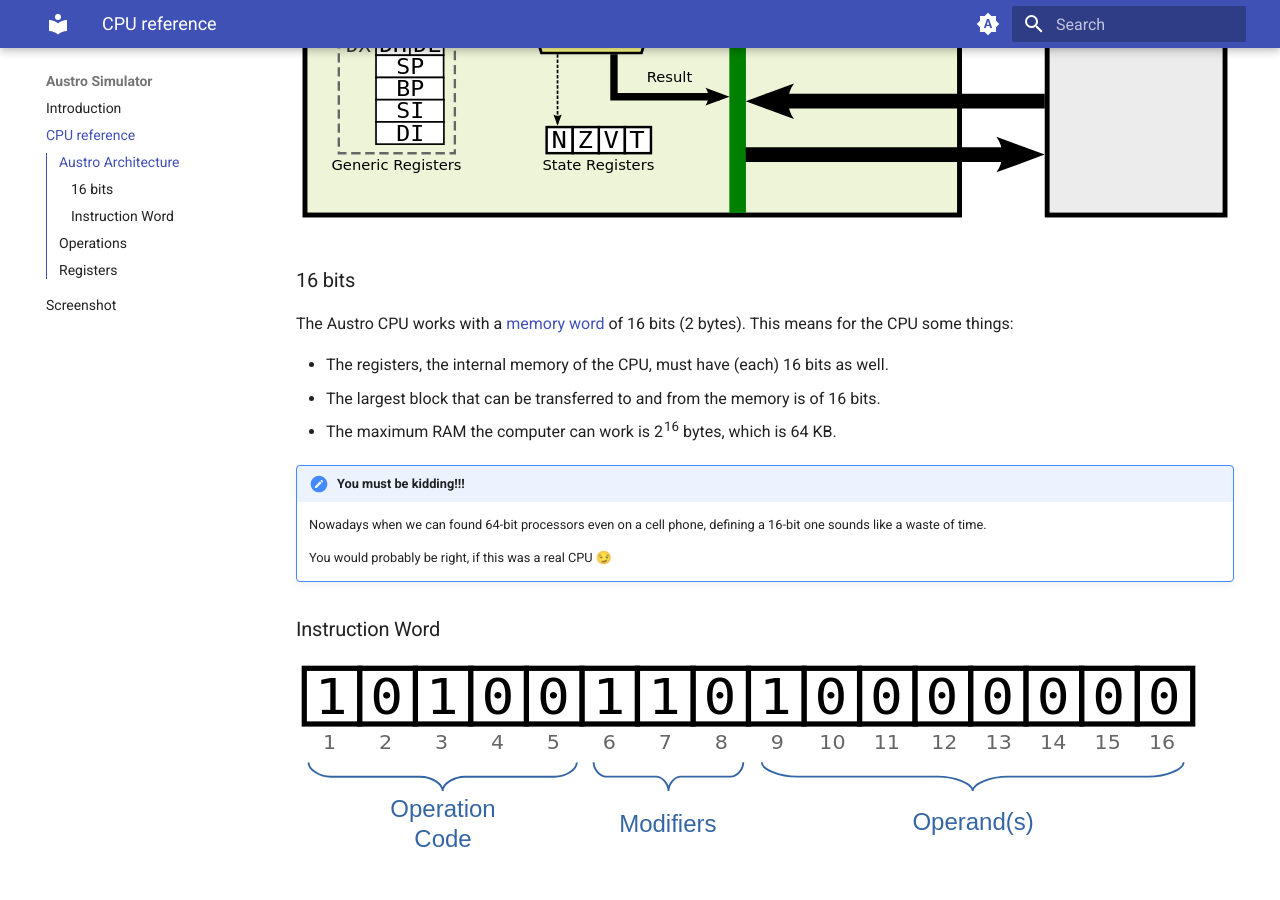
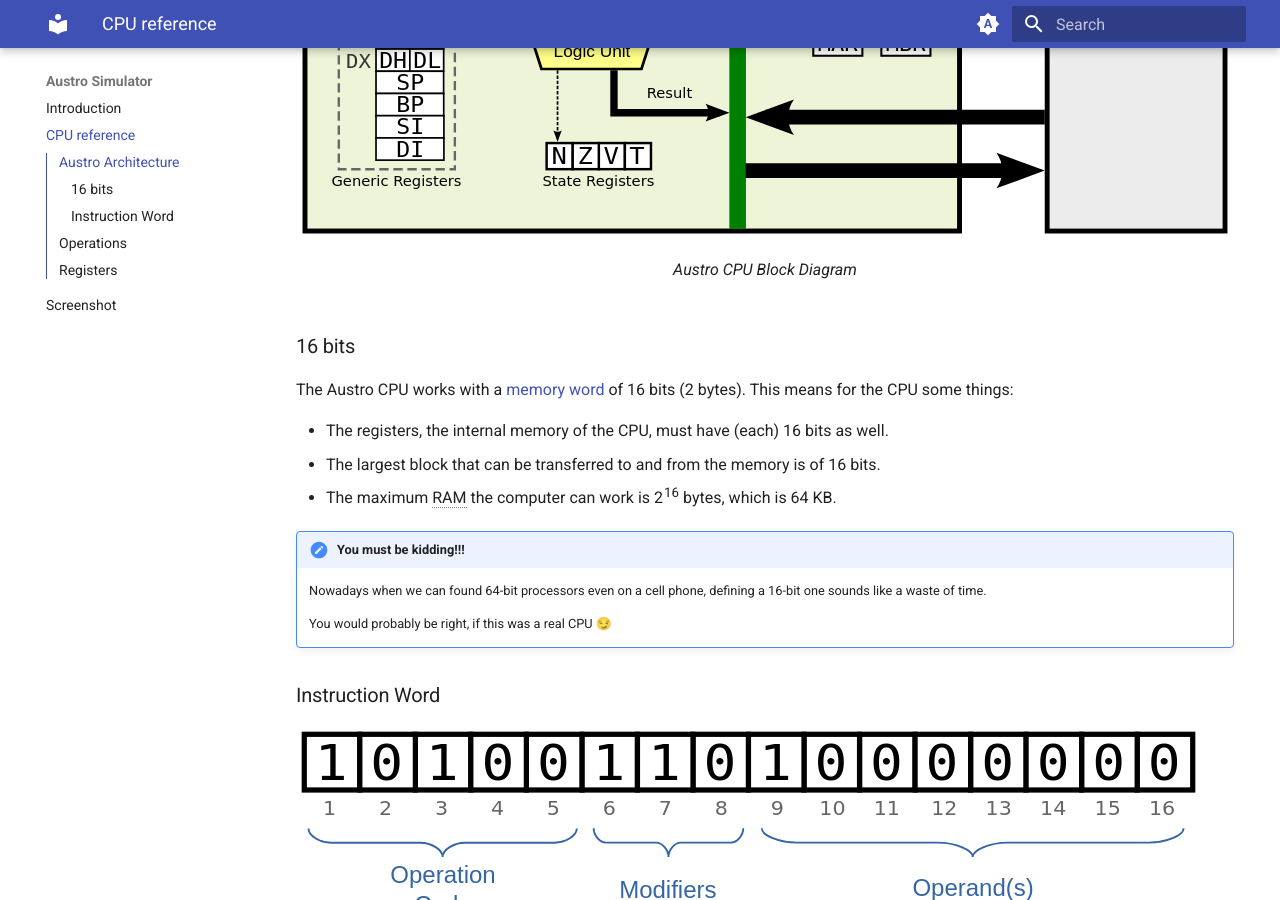
Before and after one commit to wagnerluis1982/AustroSimulator, an MkDocs documentation site: the page built from docs/cpu.md, in a window 1280 px wide and 900 px high, scrolled down 685 px. Built offline with MkDocs 1.6.1 and Material for MkDocs 9.7.7, drawn with Linux system fonts in a browser that asks for light colours.

Commit message:
update cpu.md

```diff
--- a/docs/cpu.md
+++ b/docs/cpu.md
@@ -6,7 +6,11 @@
 
 In the following you can see the CPU Block Diagram and a brief depiction of key points of the architecture.
 
-![Austro CPU Block Diagram](img/cpu-diagram.svg)
+![](img/cpu-diagram.svg)
+
+/// caption
+Austro CPU Block Diagram
+///
 
 ### 16 bits
 
```
Also changed, not shown: other parts of docs/cpu.md (+2 -0 lines).
